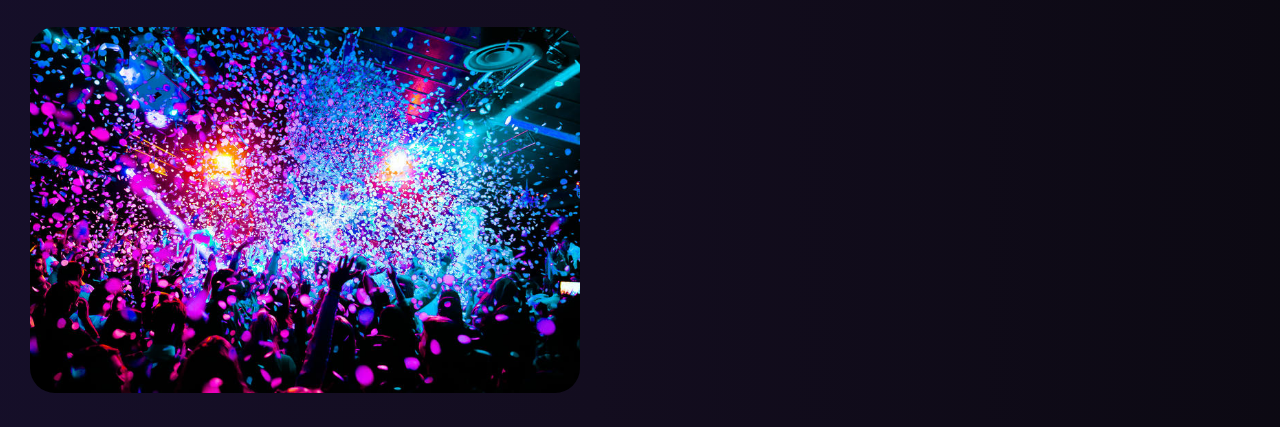
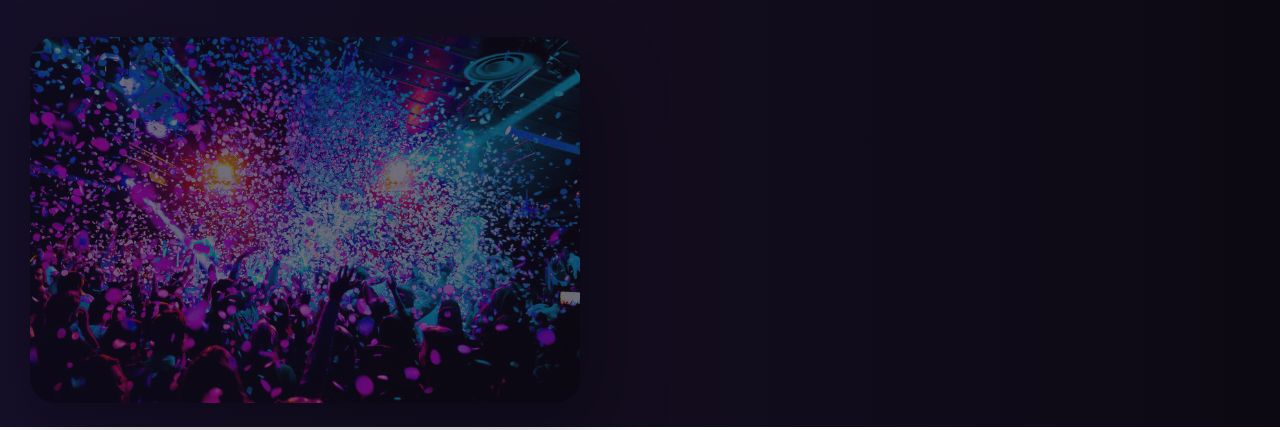
Before and after one commit to clubgamma/GammaConcert, a plain HTML site: page index.html in a window 1280 px wide. Shown: the part 370-800 px from the top of the page. Drawn offline with Linux system fonts and the light colour scheme; a web font is replaced by a local one.

Commit message:
added image hover animation

```diff
--- a/style.css
+++ b/style.css
@@ -22,9 +22,19 @@ body {
   flex-wrap: wrap;
 }
 .heading img {
-  margin-top: 30px;
+  margin-top: 40px;
   width: 550px;
   border-radius: 25px;
+  opacity: 0.4;
+  -webkit-box-shadow: 12px 29px 81px 0px rgba(0, 0, 0, 0.75);
+  -moz-box-shadow: 12px 29px 81px 0px rgba(0, 0, 0, 0.75);
+  box-shadow: 12px 29px 81px 0px rgba(0, 0, 0, 0.75);
+  transition: 0.5s;
+}
+.heading img:hover {
+  transform: scale(1.1);
+  transform: translate(-25px, -15px);
+  opacity: 0.8;
 }
 
 .left {
```
